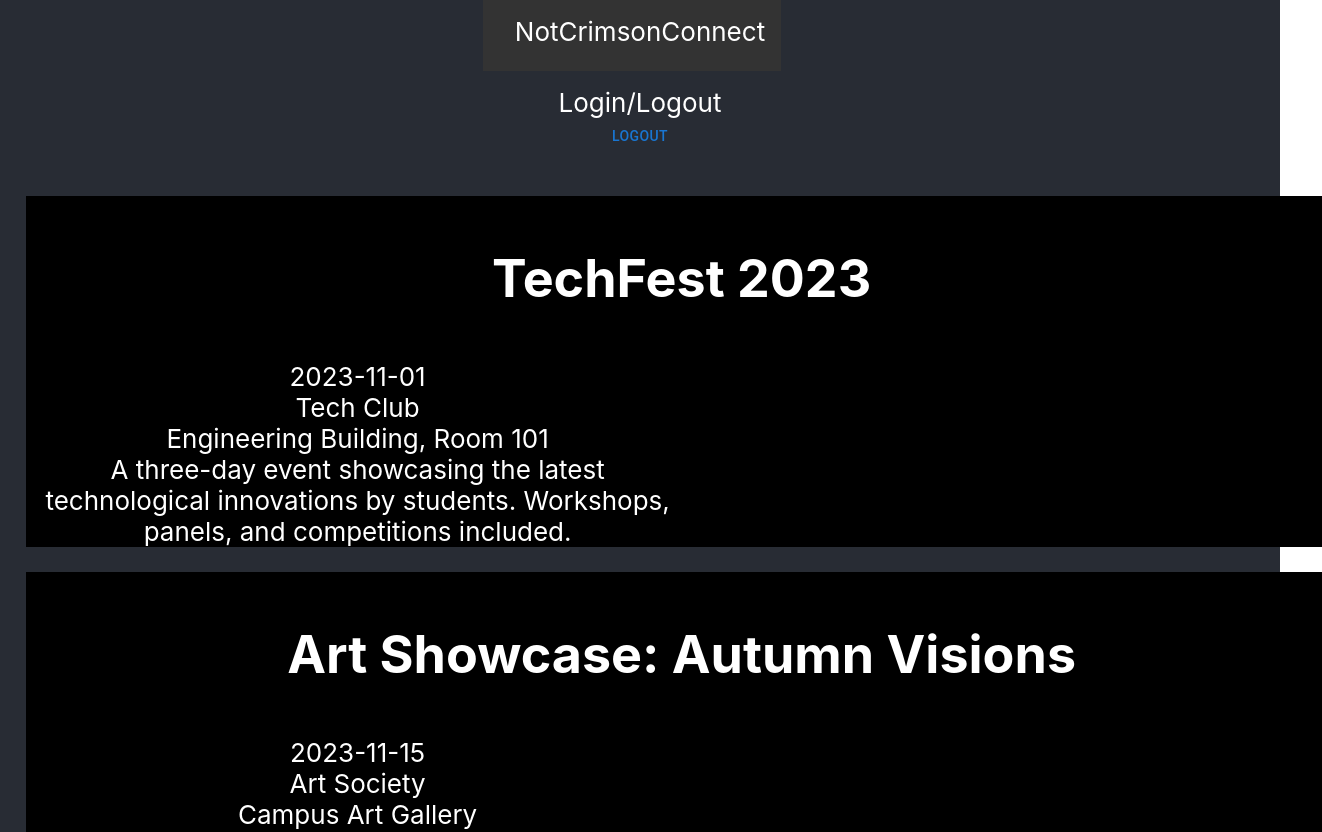
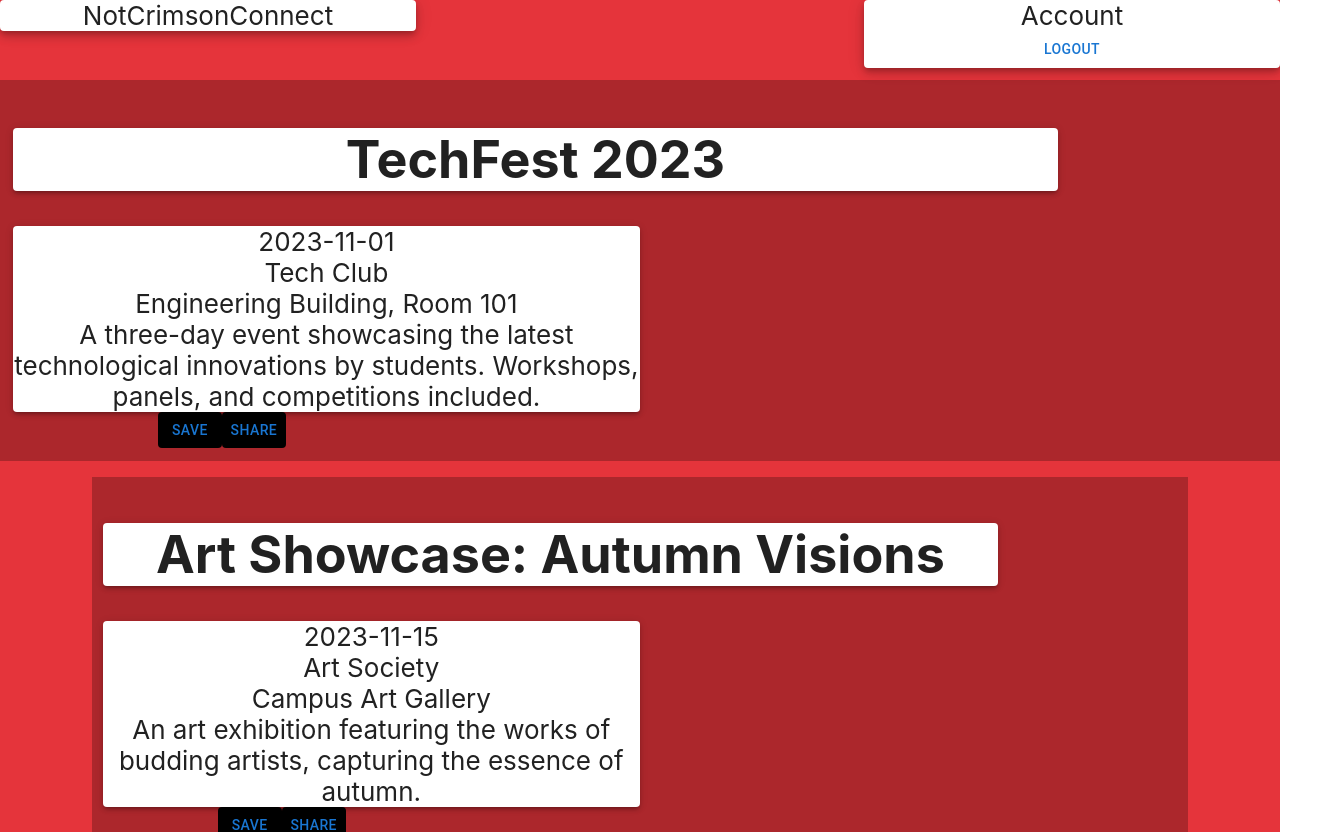
Before and after one commit to drichards188/notCrimsonConnect, a React (Create React App) app: page /home in a window 1280 px wide. Shown: the top 832 px of the page, 1322 px wide, since content can reach past the window. Built offline with nearby package versions, Linux system fonts and the light colour scheme.

Commit message:
roughly looks like outline

```diff
--- a/src/App.css
+++ b/src/App.css
@@ -14,7 +14,8 @@
 }
 
 .App-header {
-  background-color: #282c34;
+  /*background-color: #282c34;*/
+  background-color: #E5343B;
   min-height: 100vh;
   display: flex;
   flex-direction: column;
--- a/src/components/event/EventThumb.jsx
+++ b/src/components/event/EventThumb.jsx
@@ -1,4 +1,4 @@
-import {Grid, Paper} from "@mui/material";
+import {Button, Grid, Paper} from "@mui/material";
 import EventDetail from "./EventDetail";
 
 const EventThumb = ({
@@ -21,22 +21,30 @@ const EventThumb = ({
     }
 
     return (
-        <Grid container style={{'backgroundColor': 'black', 'margin': '2%'}} spacing={2}>
-            {/*<Paper elevation={3}>*/}
-                    <Grid item sm={12}>
+        <Grid item sm={12} style={{'padding':'1%', 'backgroundColor':'rgba(0,0,0,.25'}}>
+                    <Grid item sm={10}>
+                        <Paper elevation={3}>
                         <h1>{data.name}</h1>
+                    </Paper>
                     </Grid>
 
-                    <Grid item sm={6} style={{'backgroundColor': 'black'}}>
+                    <Grid item sm={6} >
+                        <Paper elevation={3}>
                         <EventDetail data={data.start_date}/>
                         <EventDetail data={data.club_name}/>
                         <EventDetail data={data.location}/>
                         <EventDetail data={data.description}/>
+                        </Paper>
                     </Grid>
-            {/*</Paper>*/}
+
+                    <Grid item sm={4}>
+                        <Button onClick={() => alert('Saved event')} style={{backgroundColor:'black'}}>Save</Button>
+
+
+                        <Button onClick={() => alert('Share event')} style={{backgroundColor:'black'}}>Share</Button>
+                    </Grid>
         </Grid>
-    )
-        ;
+    );
 }
 
 export default EventThumb;
--- a/src/views/home/Home.jsx
+++ b/src/views/home/Home.jsx
@@ -1,7 +1,7 @@
 import logo from "../../logo.svg";
 import "../../App.css";
 import Login from "../../components/login/login";
-import {Box, Card, CardContent, Grid} from "@mui/material";
+import {Box, Card, CardContent, Grid, Paper} from "@mui/material";
 import EventThumb from "../../components/event/EventThumb";
 import NavigateButton from "../../components/lib/NavigateButton";
 import {useState} from "react";
@@ -54,32 +54,33 @@ const Home = () => {
     return (
         <div className="App">
             <header className="App-header">
-                <Grid container spacing={2}
-                      direction="column"
-                      alignItems="center"
-                      justifyContent="center"
-                >
-                    <Grid item sm={6} style={{'backgroundColor': '#333333'}}>
-                        <CardContent>
-                            NotCrimsonConnect
-                        </CardContent>
+                    <Grid container spacing={2} sx={{justifyContent: 'space-between'}} style={{'marginBottom':'1%'}}>
+
+                        <Grid item sm={4} style={{}}>
+                            <Paper elevation={6}>
+                                NotCrimsonConnect
+                            </Paper>
+                        </Grid>
+
+                        <Grid item sm={4} smOffset={4}>
+                            <Paper elevation={6}>
+                                <Box>Account</Box>
+                                <NavigateButton url="login" displayText="Logout"/>
+                            </Paper>
+                        </Grid>
                     </Grid>
 
-                    <Grid item sm={4}>
-                        <Box>Login/Logout</Box>
-                        <NavigateButton url="login" displayText="Logout"/>
+                    <Grid container spacing={2}
+                          direction="column"
+                          alignItems="center"
+                          justifyContent="center"
+                    >
+                            {eventData.map((eventData) => (
+                                <Grid item sm={6}>
+                                    <EventThumb data={eventData}/>
+                                </Grid>
+                            ))}
                     </Grid>
-
-                    <Grid item sm={8}>
-                        <Grid item>
-                            {eventData.map((eventData) => (
-                                <EventThumb data={eventData}/>
-                            ))}
-
-                            <EventThumb/>
-                        </Grid>
-                    </Grid>
-                </Grid>
             </header>
         </div>
     )
```
